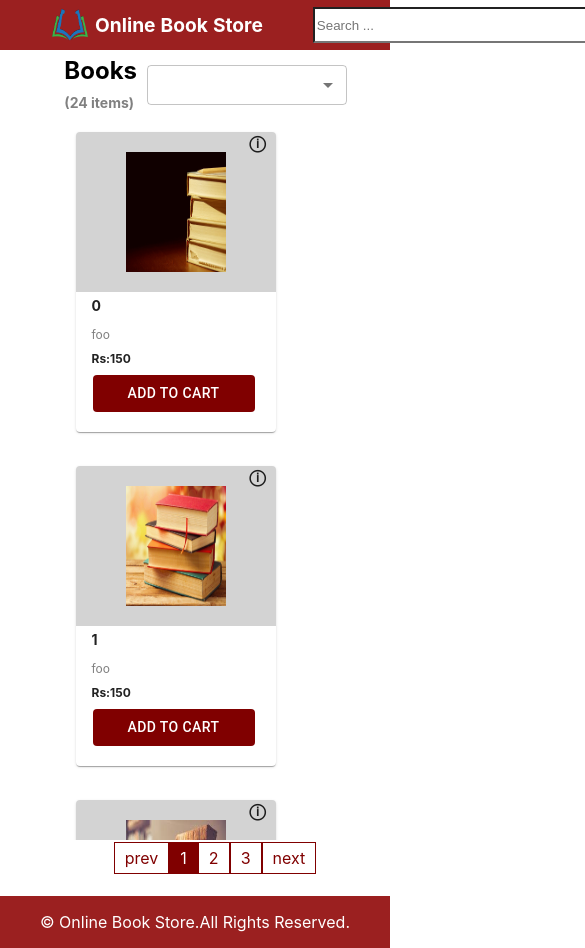
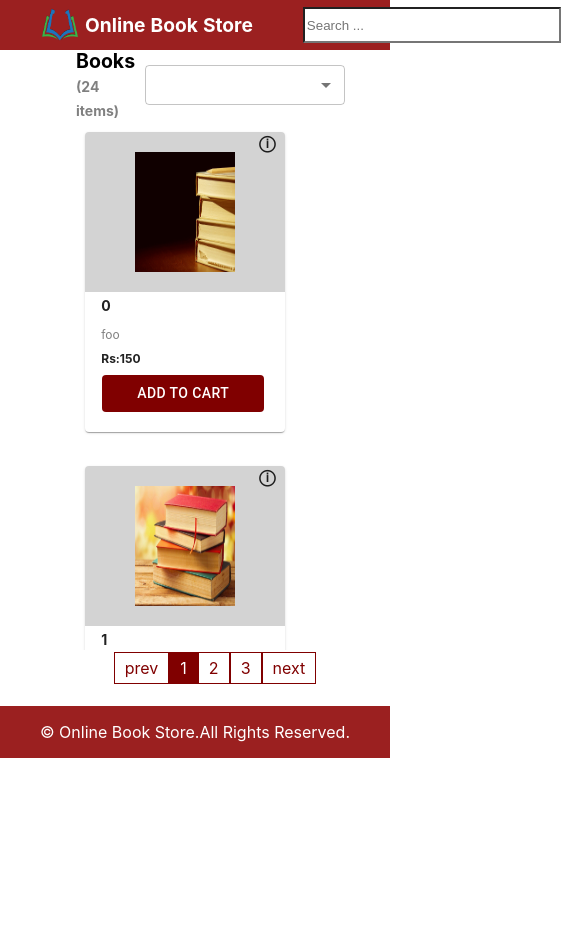
Before and after one commit to jitesh456/BookStoreUserUI, a React (Create React App) app: page / in a window 390 px wide. Shown: the top 948 px of the page, 585 px wide, since content can reach past the window. After the commit the page ends 844 px from the top, so only its background shows below. Built offline with nearby package versions, Linux system fonts and the light colour scheme.

Commit message:
ADDED:Responsive display data page for ipad

```diff
--- a/src/css/Main.css
+++ b/src/css/Main.css
@@ -162,7 +162,76 @@
 
 @media screen and (max-width: 1366px) {
   .row{
-    height:720px;
+    height:780px;
+  }
+}
+
+@media screen and (max-width: 768px) {
+  .admin_header {
+    margin-left: 40px;
+    font-size:16px;
+  }
+
+  .search{
+    margin-left: 50px;
+    width: 250px;
+  }
+
+  .row{
+    width:65%;
+  }
+
+  .book{
+    width:61%;
+  }
+
+
+  .book_count{
+    font-size: 13px;
+  }
+
+  .book_sort{
+    height:-50px;
+    margin-right: 0px;
+    justify-content: center;
+  }
+}
+
+@media screen and (max-width: 1024px) and (max-height: 1024px) {
+  .row{
+    height:530px;
   }
 
 }
+
+@media screen and (max-width: 376px) {
+  .admin_header {
+    margin-left: 20px;
+    font-size:10px;
+  }
+
+  .search{
+    margin-left: 50px;
+    width: 20px;
+    height: 20px;
+  }
+
+  .row{
+    width:65%;
+  }
+
+  .book{
+    width:61%;
+  }
+
+
+  .book_count{
+    font-size: 13px;
+  }
+
+  .book_sort{
+    height:-50px;
+    margin-right: 0px;
+    justify-content: center;
+  }
+}
```
